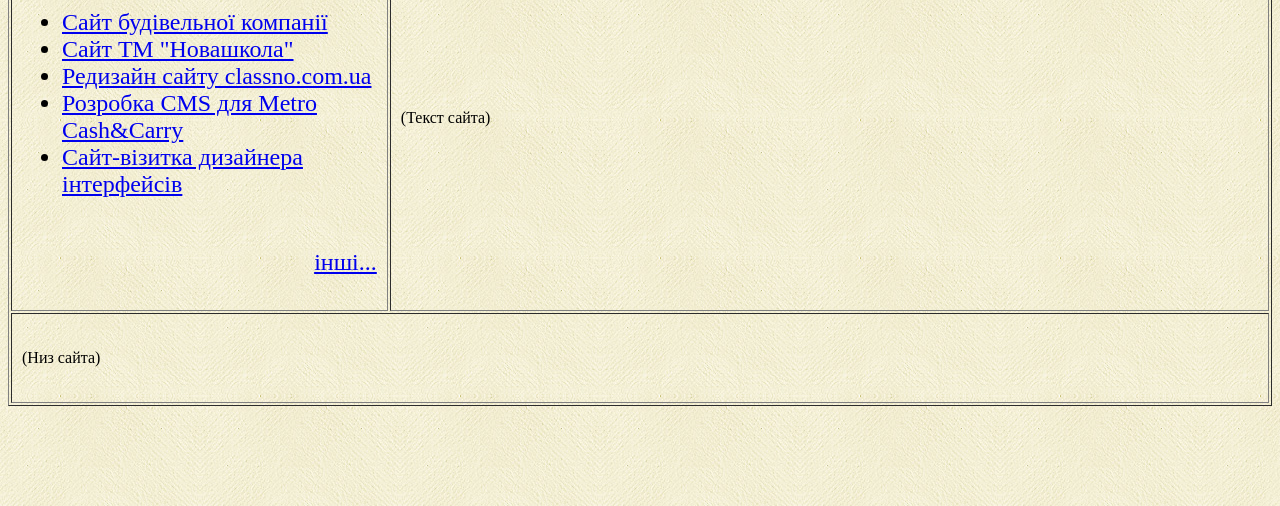
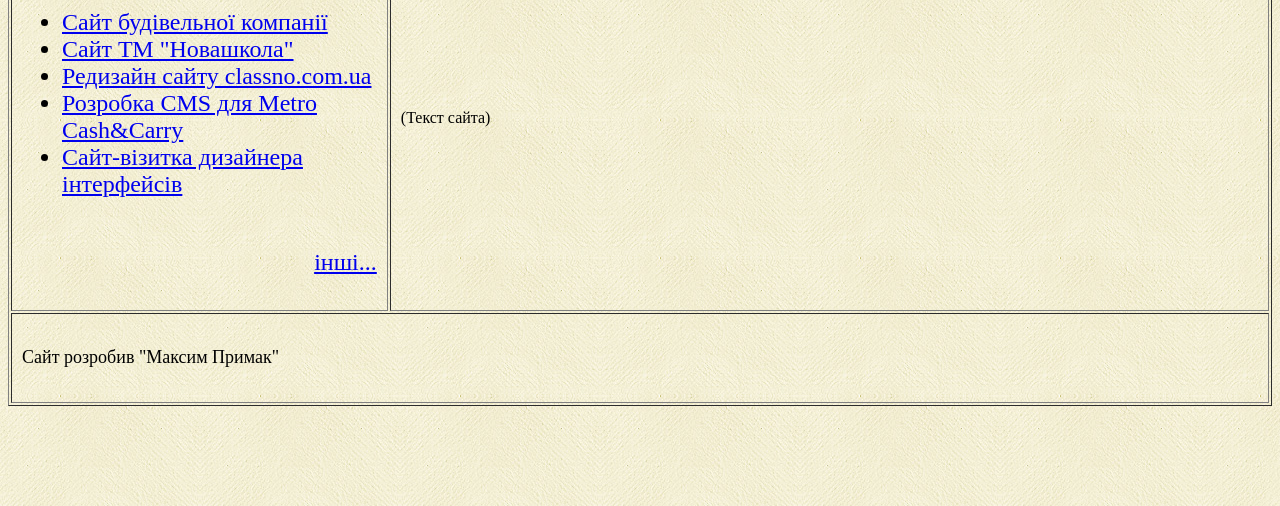
Before and after one commit to maxymgithub/maxymgithub.github.io, a plain HTML site: page index.html in a window 1280 px wide. Shown: the part 294-800 px from the top of the page. Drawn offline with Linux system fonts and the light colour scheme.

Commit message:
08 - Створив Футер сайта

```diff
--- a/index.html
+++ b/index.html
@@ -39,7 +39,9 @@
                 <td width="70%">(Текст сайта)</td>
             </tr>
             <tr>
-                <td colspan="2" valign="middle" height="90">(Низ сайта)</td>
+                <td colspan="2" valign="middle" height="90">
+                    <font size="4">Сайт розробив "Максим Примак"</font>
+                </td>
             </tr>
         </table>
     </BODY>
```
